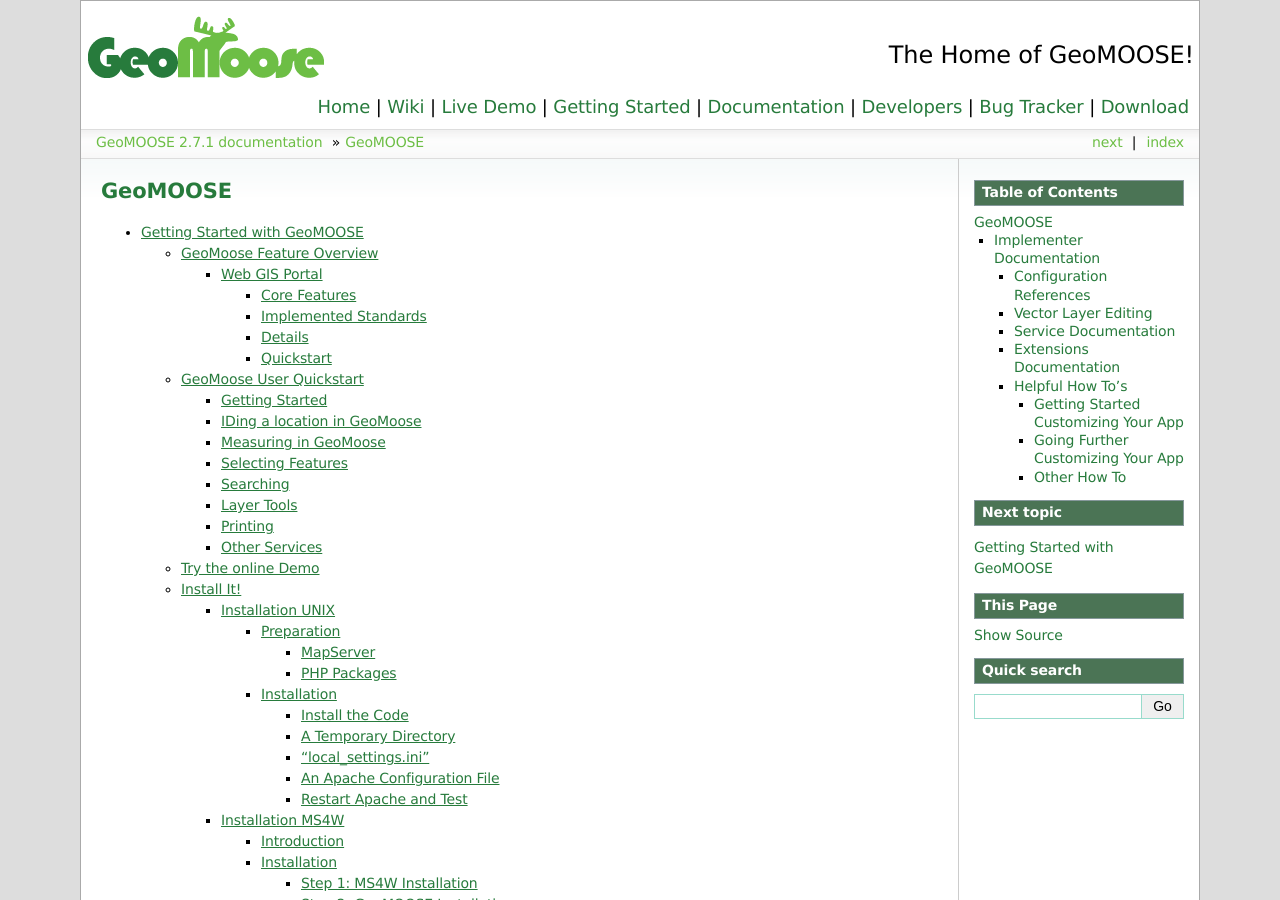
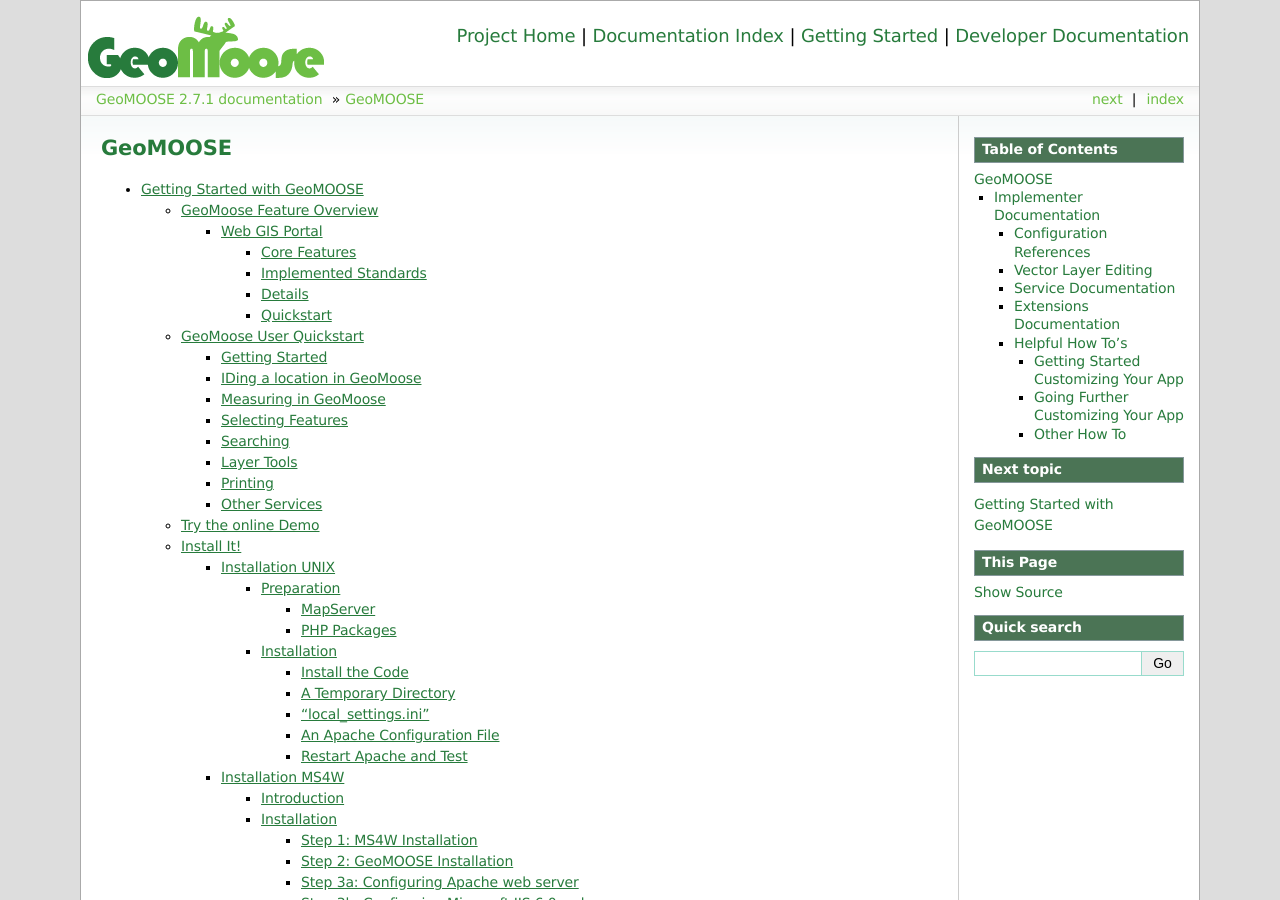
Before and after one commit to geomoose/geomoose-docs, a Sphinx documentation site: the page built from source/index.txt, in a window 1280 px wide and 900 px high. Built offline with Sphinx 7.4.7, drawn with Linux system fonts in a browser that asks for light colours.

Commit message:
Cleanup broken links in docs header.
Fix links broken links and remove links that are more project specific
than related to the documentation for a specific geomoose version.

```diff
--- a/source/_templates/layout.html
+++ b/source/_templates/layout.html
@@ -10,27 +10,19 @@
 
 	<div style="padding-top: 1em">
 		<div style="float: left">
-			<a href="/"><img src="{{ pathto("_static/logo_2011.png", 1) }}" alt="GeoMOOSE Logo"/></a>
+			<a href="http://www.geomoose.org"><img src="{{ pathto("_static/logo_2011.png", 1) }}" alt="GeoMOOSE Logo"/></a>
 		</div>
-		<div style="float: right; padding-top: 30px; padding-right: 5px">
-			<span style="font-decoration: italic; font-size: x-large">The Home of GeoMOOSE!</span><br/>
-		</div>
-	</div>
 
 	<div style="padding:10px; background-color: white; text-align: right; float: right; vertical-align: bottom;">
 		<span style="font-size: large">
-		<a href="{{ pathto('index') }}" title="Home">Home</a> |
-		<a href="http://www.geomoose.org/wiki/index.php/Main_Page" title="Wiki">Wiki</a> |
-		<a href="{{ pathto('info/demo') }}">Live Demo</a> |
+    <a href="http://www.geomoose.org">Project Home</a> |
+		<a href="{{ pathto('index') }}" title="Documentation Index">Documentation Index</a> |
 		<a href="{{ pathto('getting_started') }}">Getting Started</a> |
-		<a href="{{ pathto('docs/index') }}" title="GeoMOOSE Write-ups, Hows">Documentation</a> |
-		<a href="{{ pathto('developer/index') }}" title="GeoMOOSE Developer Documentation">Developers</a> |
-
-		<a href="http://trac.osgeo.org/geomoose/" title="GeoMOOSE Trac Instance">Bug Tracker</a> |
-		<a href="{{ pathto('info/download') }}" title="Download">Download </a>
+		<a href="{{ pathto('developer/index') }}" title="GeoMOOSE Developer Documentation">Developer Documentation</a>
 		</span>
 	</div>
 
+  </div>
 	<div style="clear: both"></div>
 
 
```
